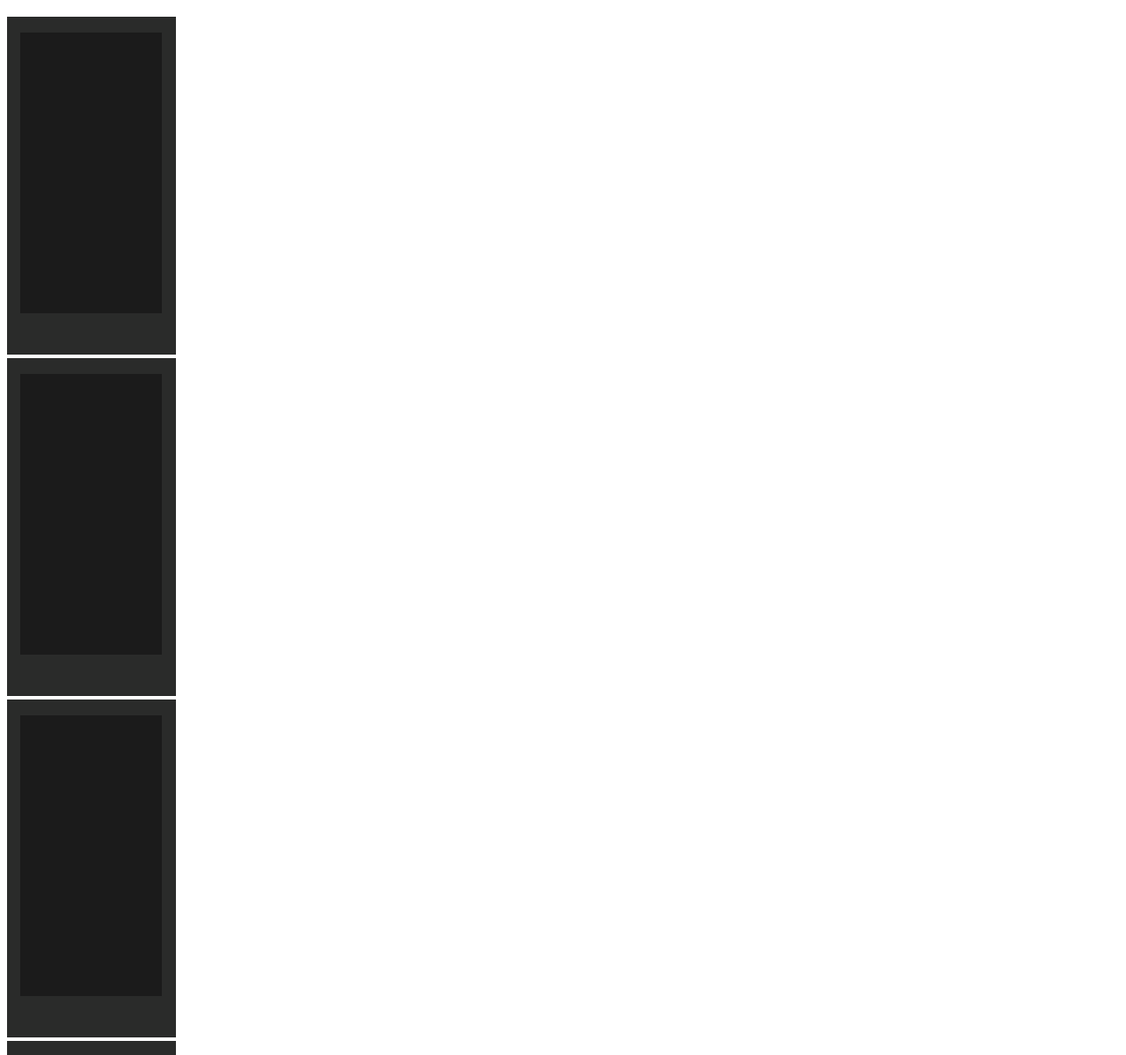
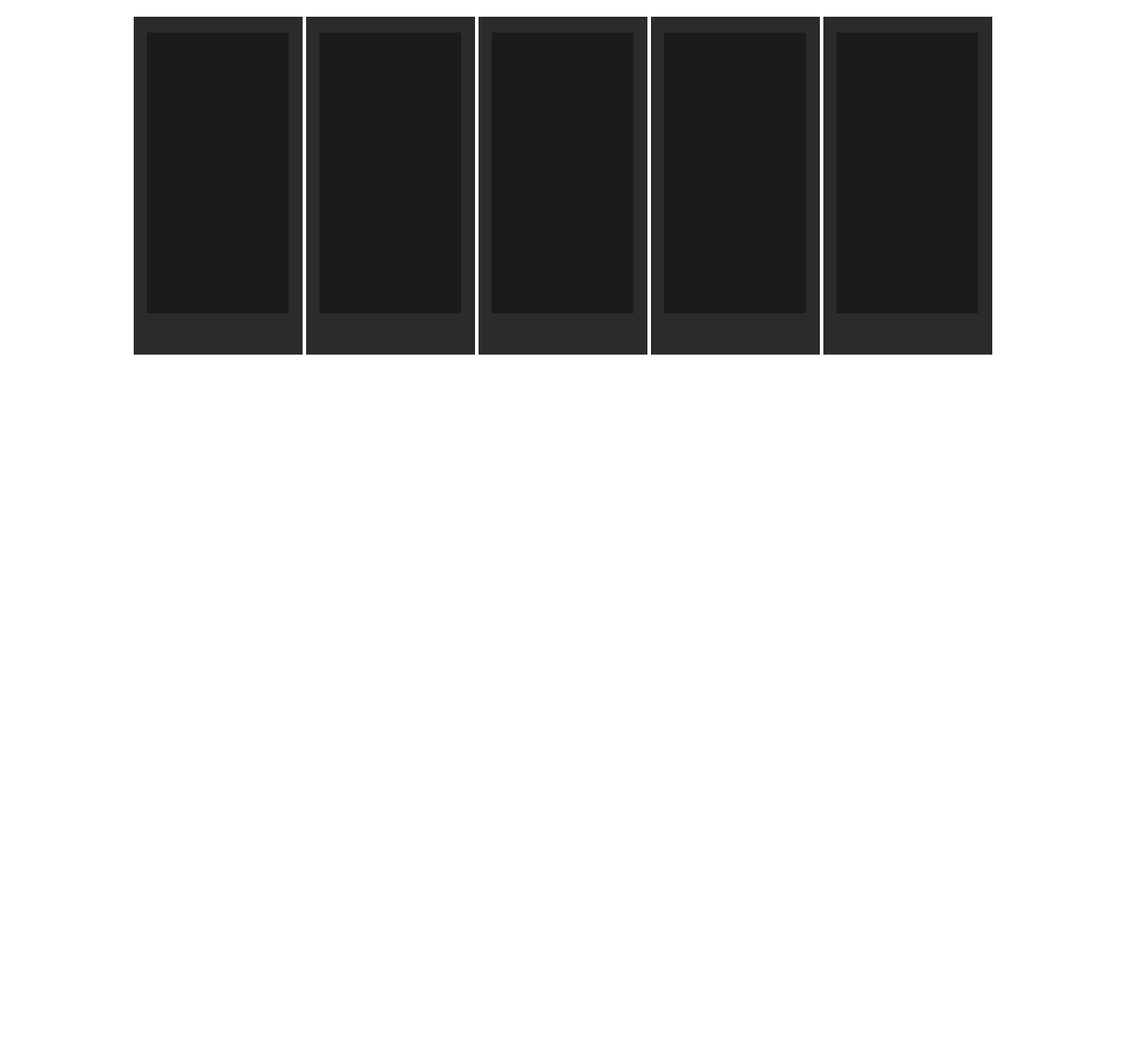
Before and after one commit to ukjolie2/ukjolie2.github.io, a plain HTML site: page index.html in a window 1280 px wide. Shown: the part 61-1260 px from the top of the page at 88% size. After the commit the page ends 800 px from the top, so only its background shows below. Drawn offline with Linux system fonts and the light colour scheme.

Commit message:
Horizontal Cards

```diff
--- a/index.html
+++ b/index.html
@@ -13,8 +13,8 @@
             test.style.width = "192px";
         }
     </script>
-    <div>
-        <form>
+    <div class="container">
+        <form class="card" action="https://ukjolie2.github.io/coding-projects.html">
             <input type="image"
                    value="Coding Projects"
                    id="codingProj"
@@ -22,10 +22,9 @@
                    src="TempIcon.png"
                    z-index:2
                    onmouseover="enlarge(this.id)"
-                   onmouseout="shrink(this.id)"
-                   onclick="location.href ='https://ukjolie2.github.io/coding-projects.html'"/>
+                   onmouseout="shrink(this.id)"/>
         </form>
-        <form action="https://ukjolie2.github.io/game-projects.html">
+        <form class="card" action="https://ukjolie2.github.io/game-projects.html">
             <input type="image"
                    value="Game Projects"
                    id="gameProj"
@@ -35,17 +34,7 @@
                    onmouseover="enlarge(this.id)"
                    onmouseout="shrink(this.id)" />
         </form>
-        <form action="https://ukjolie2.github.io/animations.html">
-            <input type="image"
-                   value="Animations"
-                   id="animations"
-                   position:absolute
-                   src="TempIcon.png"
-                   z-index:2
-                   onmouseover="enlarge(this.id)"
-                   onmouseout="shrink(this.id)" />
-        </form>
-        <form action="https://ukjolie2.github.io/dig-2d-art.html">
+        <form class="card" action="https://ukjolie2.github.io/dig-2d-art.html">
             <input type="image"
                    value="Digital 2D Art"
                    id="2dArt"
@@ -55,7 +44,7 @@
                    onmouseover="enlarge(this.id)"
                    onmouseout="shrink(this.id)" />
         </form>
-        <form action="https://ukjolie2.github.io/dig-3d-art.html">
+        <form class="card" action="https://ukjolie2.github.io/dig-3d-art.html">
             <input type="image"
                    value="Digital 3d Art"
                    id="3dArt"
@@ -65,7 +54,7 @@
                    onmouseover="enlarge(this.id)"
                    onmouseout="shrink(this.id)" />
         </form>
-        <form action="https://ukjolie2.github.io/phys-art.html">
+        <form class="card" action="https://ukjolie2.github.io/phys-art.html">
             <input type="image"
                    value="Physical Art"
                    id="PhysArt"
@@ -76,5 +65,13 @@
                    onmouseout="shrink(this.id)" />
         </form>
 </div>
+    <style>
+        .container {
+            text-align: center;
+        }
+        .card {
+            display: inline-block;
+        }
+    </style>
 </body>
 </html>
```
